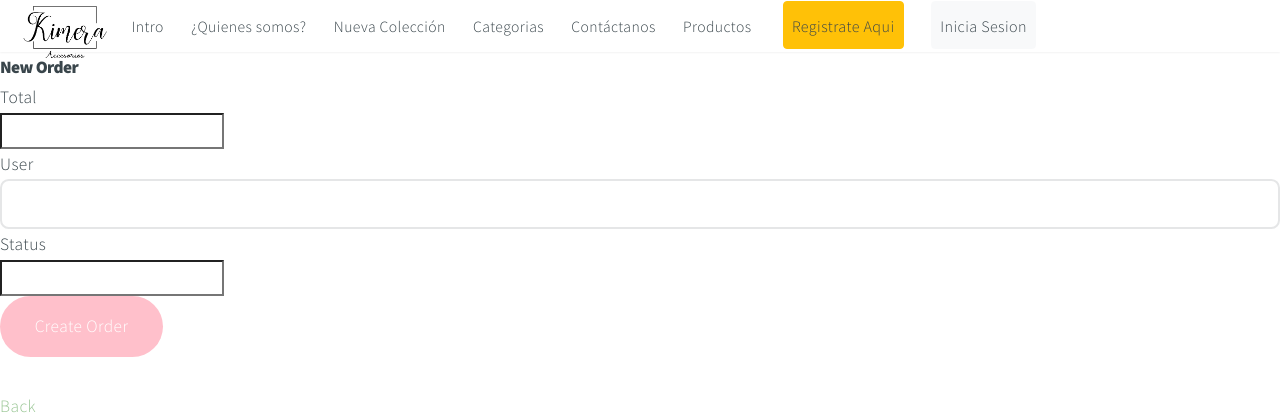
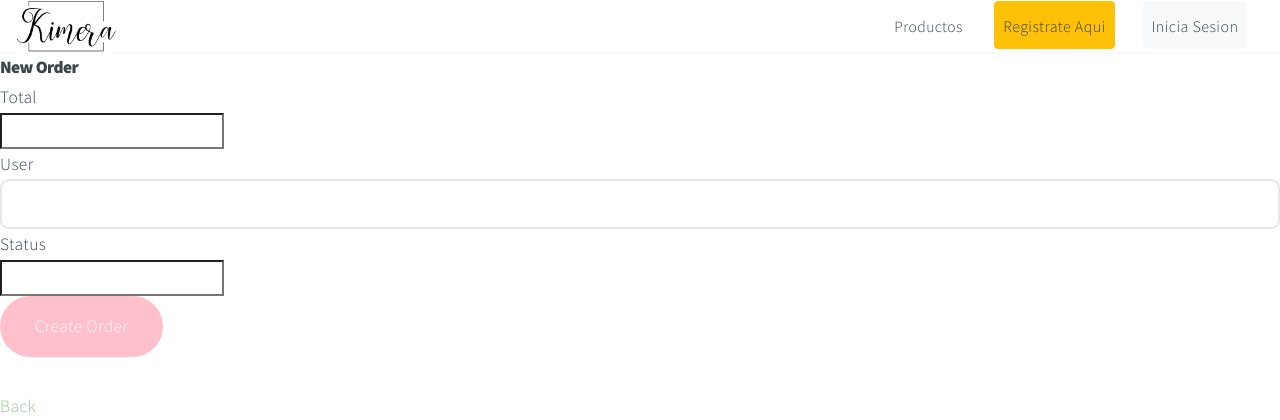
Before and after one commit to ruizender/kimera_accesories, a Rails app: page /orders/new in a window 1280 px wide. Shown: the top 420 px of the page. Run offline with Rails 7, Linux system fonts and the light colour scheme; style sheets or scripts are compiled from the project's sources; parts of the project's set-up code (start-up, migrations or seed data) failed here and were passed over; some libraries are stand-ins or nearby versions.

Commit message:
Eruiz (#10)
* modificando errores en javascript

* modify navbar

```diff
--- a/app/admin/admin_users.rb
+++ b/app/admin/admin_users.rb
@@ -1,3 +1,5 @@
+# frozen_string_literal: true
+
 ActiveAdmin.register AdminUser do
   permit_params :email, :password, :password_confirmation
 
@@ -24,5 +26,4 @@ ActiveAdmin.register AdminUser do
     end
     f.actions
   end
-
 end
--- a/app/assets/stylesheets/application.css
+++ b/app/assets/stylesheets/application.css
@@ -51,3 +51,9 @@
   padding-top: 2rem;
   padding-bottom: 2rem;
 }
+
+
+.subnavbar{
+  height: 2rem;
+  text-align: center !important;
+}
--- a/app/channels/application_cable/channel.rb
+++ b/app/channels/application_cable/channel.rb
@@ -1,3 +1,5 @@
+# frozen_string_literal: true
+
 module ApplicationCable
   class Channel < ActionCable::Channel::Base
   end
--- a/app/channels/application_cable/connection.rb
+++ b/app/channels/application_cable/connection.rb
@@ -1,3 +1,5 @@
+# frozen_string_literal: true
+
 module ApplicationCable
   class Connection < ActionCable::Connection::Base
   end
--- a/app/controllers/application_controller.rb
+++ b/app/controllers/application_controller.rb
@@ -1,3 +1,5 @@
+# frozen_string_literal: true
+
 class ApplicationController < ActionController::Base
 
   def crud_to_admin
--- a/app/controllers/categories_controller.rb
+++ b/app/controllers/categories_controller.rb
@@ -1,3 +1,5 @@
+# frozen_string_literal: true
+
 class CategoriesController < ApplicationController
   before_action :set_category,  only: %i[ show edit update destroy ]
   before_action :crud_to_admin, only: %i[ new create edit update destroy ]
--- a/app/controllers/contact_controller.rb
+++ b/app/controllers/contact_controller.rb
@@ -2,6 +2,7 @@ class ContactController < ApplicationController
   require 'sendgrid-ruby'
   include SendGrid
   skip_before_action :verify_authenticity_token
+
   def new
   end
 
@@ -12,8 +13,6 @@ class ContactController < ApplicationController
     contact_client(name, email, message)
     redirect_to root_path, notice: 'Correo enviado con éxito, te responderemos en un plazo no mayor a 48 hrs'
   end
-
-
 
   def contact_client(name, email, message)
     from = SendGrid::Email.new(email: 'kimera.acces@gmail.com')
--- a/app/views/devise/shared/_navbar.html.erb
+++ /dev/null
@@ -1,43 +0,0 @@
-<header id="header">
-  <nav class="navbar navbar-expand-lg navbar-dark fixed-top">
-        <a class="navbar-brand cuadro" href="<%= root_path %>">
-          <%= image_tag("logo_kimera.png", class:'logo') %>
-        </a>
-      <button class="navbar-toggler" type="button" data-toggle="collapse" data-target="#navbarNav" aria-controls="navbarNav" aria-expanded="false" aria-label="Toggle navigation">
-        <span class="navbar-toggler-icon"></span>
-      </button>
-        <div class="collapse navbar-collapse" id="navbarNavAltMarkup">
-          <div class="navbar-nav">
-              <ul>
-                <li><a href="#intro">Intro</a></li>
-                <li><a href="#one">¿Quienes somos?</a></li>
-                <li><a href="#two">Nueva Colección</a></li>
-                <li><a href="#work">Categorias</a></li>
-                <li><a href="#contact">Contáctanos</a></li>
-
-
-                <li><%= link_to 'Productos', products_path%><li>
-                  <% if current_user %>
-                <li><%= link_to 'Ordenes', orders_path%></li>
-                <li class="nav-item">
-                    <% if @order.present?  %>
-                          <%= link_to (shopping_cart_path(@order)) do %>
-                              <i class="fas fa-shopping-cart text-secundary fa-2x mx-2"></i>
-                                <% end %>
-                    <% end %></li>
-                  <li class="nav-item"><%= link_to (edit_user_registration_path) do %>
-                      <i class="fas fa-user-edit text-secundary fa-2x"></i>
-                    <% end %></li>
-                  <li class="nav-item mx-2">
-                    <%= link_to (destroy_user_session_path), method: :delete do %>
-                      <i class="fas fa-sign-out-alt text-secundary fa-2x"></i>
-                      <% end %></li>
-                    <% else  %>
-                    <li class="nav-item"><%= link_to 'Registrate Aqui', new_user_registration_path, class:'btn btn-warning mx-2' %></li>
-                    <li class="nav-item"><%= link_to 'Inicia Sesion', new_user_session_path, class:'btn btn-light mx-2'  %></li>
-                      <% end %>
-              </ul>
-            </div>
-          </div>
-  </nav>
-</header>
--- a/app/views/home/index.html.erb
+++ b/app/views/home/index.html.erb
@@ -1,4 +1,4 @@
-
+	<%= render 'shared/subnavbar' %>
 	<!-- Intro -->
 			<section id="intro" class="main style1 dark fullscreen">
 				<div class="content">
--- a/app/views/layouts/application.html.erb
+++ b/app/views/layouts/application.html.erb
@@ -8,7 +8,7 @@
       <meta name="viewport" content="width=device-width, initial-scale=1, shrink-to-fit=no" />
       <meta name="Author" content="Ender Ruiz" />
       <link rel="shortcut icon" type="image/png" href="assets/logo_kimera.png" sizes="60x60">
-      <link rel="stylesheet" href="assets/stylesheets/main.css" />
+      <link rel="stylesheet" href="../../assets/stylesheets/main.css" />
       <noscript><link rel="stylesheet" href="assets/stylesheets/noscript.css" /></noscript>
       <link rel="stylesheet" href="https://cdn.jsdelivr.net/npm/bootstrap@4.6.0/dist/css/bootstrap.css" crossorigin="anonymous">
       <link rel="preconnect" href="https://fonts.gstatic.com">
@@ -17,9 +17,9 @@
     </head>
 
     <body class="is-preload">
-        <%= render 'devise/shared/navbar' %>
+        <%= render 'shared/navbar' %>
             <%= yield %>
-        <%= render 'devise/shared/footer' %>
+        <%= render 'shared/footer' %>
         <script src="https://code.jquery.com/jquery-3.5.1.slim.js" crossorigin="anonymous"></script>
         <script src="https://cdn.jsdelivr.net/npm/popper.js@1.16.1/dist/umd/popper.js" crossorigin="anonymous"></script>
         <script src="https://cdn.jsdelivr.net/npm/bootstrap@4.6.0/dist/js/bootstrap.js" crossorigin="anonymous"></script>
--- /dev/null
+++ b/app/views/shared/_navbar.html.erb
@@ -0,0 +1,42 @@
+<header id="header">
+  <nav class="navbar navbar-expand-lg navbar-dark fixed-top">
+        <a class="navbar-brand cuadro" href="<%= root_path %>">
+          <%= image_tag("logo_kimera.jpeg", class:'logo') %>
+        </a>
+      <button class="navbar-toggler" type="button" data-toggle="collapse" data-target="#navbarNav" aria-controls="navbarNav" aria-expanded="false" aria-label="Toggle navigation">
+        <span class="navbar-toggler-icon"></span>
+      </button>
+        <div class="collapse navbar-collapse" id="navbarNavAltMarkup">
+          <div class="navbar-nav ml-auto">
+              <ul>
+                <li><%= link_to 'Productos', products_path%><li>
+                  <% if current_user %>
+                <li><%= link_to 'Ordenes', orders_path%></li>
+                <li class="nav-item">
+                    <% if @order.present?  %>
+                        <%= link_to (shopping_cart_path(@order)) do %>
+                          <i class="fas fa-shopping-cart text-secundary fa-2x mx-2"></i>
+                        <% end %>
+                    <% end %>
+                </li>
+                <li>
+                  <%# ---- aqui empieza el dropdown %>
+                  <div class="dropdown ml-auto">
+                    <button class="btn btn-secondary dropdown-toggle" type="button" id="dropdownMenu2" data-toggle="dropdown" aria-expanded="false">
+                      <%= current_user ? current_user.name : 'Ingresar'%>
+                    </button>
+                    <div class="dropdown-menu" aria-labelledby="dropdownMenu2">
+                        <%= link_to 'Editar Perfil', edit_user_registration_path, class:'dropdown-item' %>
+                        <%= link_to 'Salir', destroy_user_session_path, method: :delete, class:'dropdown-item' %>
+                    </div>
+                  </div>
+                </li>
+                  <% else  %>
+                <li><%= link_to 'Registrate Aqui', new_user_registration_path, class:'btn btn-warning mx-2 nav-item' %></li>
+                <li><%= link_to 'Inicia Sesion', new_user_session_path, class:'btn btn-light mx-2 nav-item'  %></li>
+                  <% end %>
+              </ul>
+            </div>
+          </div>
+  </nav>
+</header>
```
Also changed, not shown: app/admin/dashboard.rb (+12 -10 lines), app/views/shared/_subnavbar.html.erb (added, +21 -0 lines), test/system/orders_test.rb (+2 -0 lines), test/system/products_test.rb (+2 -0 lines), app/assets/images/logo_kimera.jpeg (added), app/views/shared/_footer.html.erb (renamed from app/views/devise/shared/_footer.html.erb), 2 other files. Lines whose indentation alone changed are shown as unchanged.
